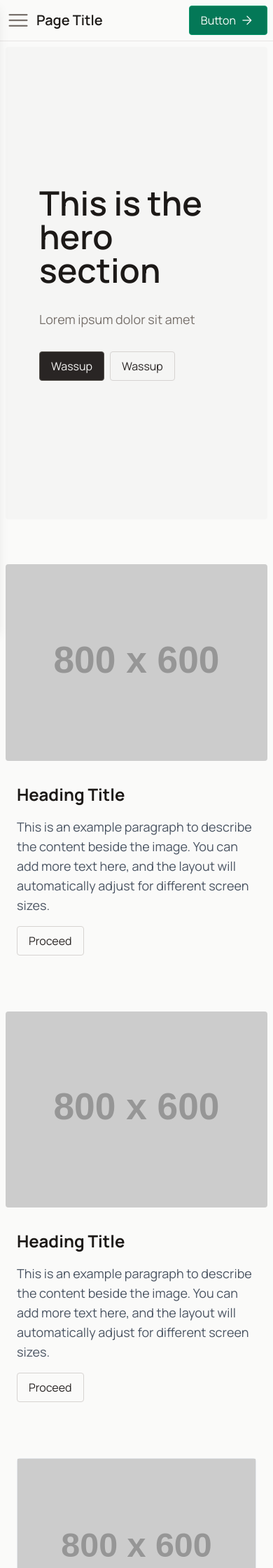
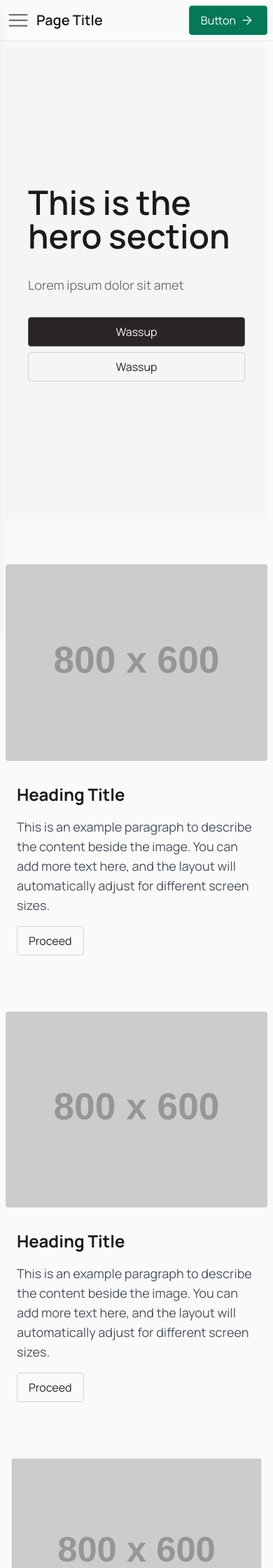
Before and after one commit to blondedbrick/jt-starter, a Jekyll site: the page built from index.markdown, in a window 390 px wide. Shown: the top 2240 px of the page at 70% size. Built offline with Jekyll 4.4.1, drawn with Linux system fonts in a browser that asks for light colours.

Commit message:
responsivity stuff, limiting for posts loop

```diff
--- a/_includes/hero-section.html
+++ b/_includes/hero-section.html
@@ -1,14 +1,14 @@
 <section
-  class="hero-section min-h-[75vh] bg-stone-100 rounded p-12 flex flex-col justify-center"
+  class="hero-section min-h-[75vh] bg-stone-100 rounded p-8 sm:p-12 flex flex-col justify-center"
 >
   <div>
     <h1>This is the hero section</h1>
 
     <p class="my-8">Lorem ipsum dolor sit amet</p>
 
-    <div class="flex">
-      <button class="btn btn-primary mr-2">Wassup</button>
-      <button class="btn btn-secondary">Wassup</button>
+    <div class="flex flex-col sm:flex-row">
+      <button class="btn btn-primary mb-2 sm:mb-0 sm:mr-2 max-sm:min-w-full">Wassup</button>
+      <button class="btn btn-secondary max-sm:min-w-full">Wassup</button>
     </div>
   </div>
 </section>
--- a/_includes/posts-loop.html
+++ b/_includes/posts-loop.html
@@ -1,5 +1,5 @@
-<div class="px-4 sm:px-0 flex flex-col sm:flex-row justify-between my-10 overflow-x-scroll lg:overflow-x-auto">
-    {% for post in site.posts %}
+<div class="px-2 sm:px-0 flex flex-col sm:flex-row justify-between my-10 overflow-x-scroll lg:overflow-x-auto">
+    {% for post in site.posts limit:3%}
     <article class="sm:max-w-md mb-4 sm:mr-2 border rounded hover:shadow-lg hover:bg-stone-100 transition">
 
         <picture class="post-thumbnail">
```
Also changed, not shown: assets/css/tailwind-output.css.
